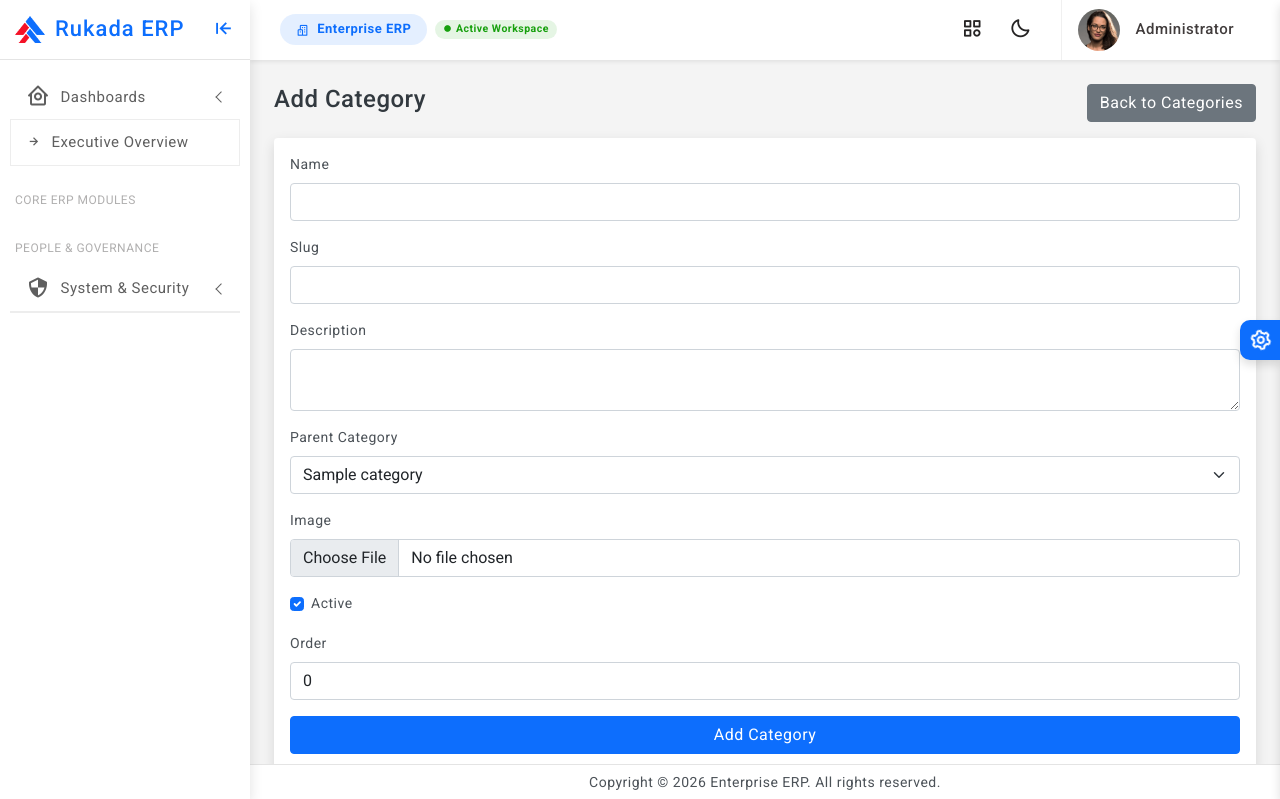
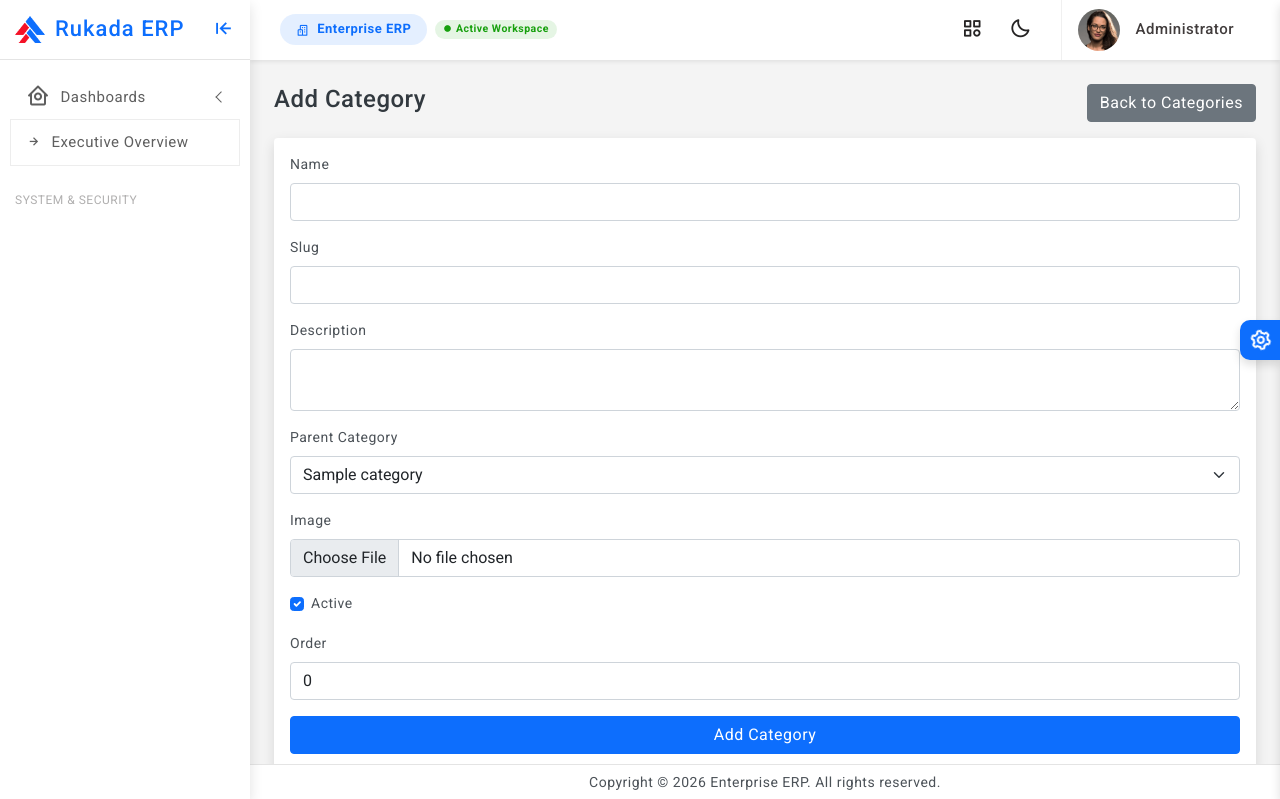
Before and after one commit to MohamedFarouk9/ERP, a Laravel app: template resources/views/admin/categories/create.blade.php in a window 1280 px wide. Shown: the top 799 px of the page. Run offline with Laravel 12, Linux system fonts and the light colour scheme; the template is opened without the code that fills it: most values are stand-ins (such as "Sample title", 1, 10 or a date in 2020); parts of the project's set-up code (start-up, migrations or seed data) failed here and were passed over; some libraries are stand-ins or nearby versions.

Commit message:
feat: add admin layout templates and UI application scripts

```diff
--- a/public/admin/assets/js/app.js
+++ b/public/admin/assets/js/app.js
@@ -1,6 +1,12 @@
 $(function() {
 	"use strict";
-	new PerfectScrollbar(".header-message-list"), new PerfectScrollbar(".header-notifications-list"), $(".mobile-search-icon").on("click", function() {
+	if (document.querySelector(".header-message-list")) {
+		new PerfectScrollbar(".header-message-list");
+	}
+	if (document.querySelector(".header-notifications-list")) {
+		new PerfectScrollbar(".header-notifications-list");
+	}
+	$(".mobile-search-icon").on("click", function() {
 		$(".search-bar").addClass("full-search-bar")
 	}), $(".search-close").on("click", function() {
 		$(".search-bar").removeClass("full-search-bar")
--- a/resources/views/admin/layouts/app.blade.php
+++ b/resources/views/admin/layouts/app.blade.php
@@ -6,6 +6,14 @@
     <meta charset="utf-8">
     <meta name="viewport" content="width=device-width, initial-scale=1">
     <meta name="csrf-token" content="{{ csrf_token() }}">
+    <script>
+        (function() {
+            var savedTheme = localStorage.getItem('erp_theme_class');
+            if (savedTheme) {
+                document.documentElement.className = savedTheme;
+            }
+        })();
+    </script>
     <!--favicon-->
     <link rel="icon" href="{{ asset('admin/assets/images/favicon-32x32.png') }}" type="image/png" />
     <!-- Google Fonts (Rukada Roboto) -->
@@ -81,11 +89,13 @@
             if ($.fn.knob) {
                 $(".knob").knob();
             }
-            // Persist Rukada Theme Customizer selection across pages
-            const savedTheme = localStorage.getItem('erp_theme_class');
-            if (savedTheme) {
-                $('html').attr('class', savedTheme);
-            }
+            // Sync Theme Customizer radio buttons & persist changes
+            const savedTheme = localStorage.getItem('erp_theme_class') || '';
+            if (savedTheme.includes('dark-theme')) $('#darkmode').prop('checked', true);
+            else if (savedTheme.includes('semi-dark')) $('#semidark').prop('checked', true);
+            else if (savedTheme.includes('minimal-theme')) $('#minimaltheme').prop('checked', true);
+            else $('#lightmode').prop('checked', true);
+
             $('.switcher-body input[type="radio"], .switcher-body .indigator').on('click change', function() {
                 setTimeout(function() {
                     localStorage.setItem('erp_theme_class', $('html').attr('class') || '');
--- a/resources/views/admin/layouts/sidebar.blade.php
+++ b/resources/views/admin/layouts/sidebar.blade.php
@@ -13,229 +13,226 @@
 
     <!--navigation-->
     <ul class="metismenu" id="menu">
-        <!-- 1. ANALYTICS DASHBOARDS DROPDOWN -->
-        <li class="{{ request()->is('admin/dashboard') || request()->is('admin/*/dashboard') ? 'mm-active' : '' }}">
+        <!-- Collapsible Dashboards Parent -->
+        <li>
             <a href="javascript:;" class="has-arrow">
                 <div class="parent-icon"><i class='bx bx-home-circle'></i></div>
                 <div class="menu-title">Dashboards</div>
             </a>
             <ul>
-                <li class="{{ request()->routeIs('admin.dashboard') ? 'mm-active' : '' }}">
-                    <a href="{{ route('admin.dashboard') }}"><i class="bx bx-right-arrow-alt"></i>Executive Overview</a>
-                </li>
+                <li><a href="{{ route('admin.dashboard') }}"><i class="bx bx-right-arrow-alt"></i>Executive Overview</a></li>
                 @if($featureManager->isEnabled('accounting'))
                     @can('accounting.accounts.view')
-                        <li class="{{ request()->routeIs('admin.accounting.dashboard') ? 'mm-active' : '' }}">
-                            <a href="{{ route('admin.accounting.dashboard') }}"><i class="bx bx-right-arrow-alt"></i>Finance Analytics</a>
-                        </li>
+                        <li><a href="{{ route('admin.accounting.dashboard') }}"><i class="bx bx-right-arrow-alt"></i>Finance Analytics</a></li>
                     @endcan
                 @endif
                 @if($featureManager->isEnabled('inventory'))
                     @can('inventory.products.view')
-                        <li class="{{ request()->routeIs('admin.inventory.dashboard') ? 'mm-active' : '' }}">
-                            <a href="{{ route('admin.inventory.dashboard') }}"><i class="bx bx-right-arrow-alt"></i>Inventory Analytics</a>
-                        </li>
+                        <li><a href="{{ route('admin.inventory.dashboard') }}"><i class="bx bx-right-arrow-alt"></i>Inventory Analytics</a></li>
                     @endcan
                 @endif
                 @if($featureManager->isEnabled('sales'))
                     @can('sales.orders.view')
-                        <li class="{{ request()->routeIs('admin.sales.dashboard') ? 'mm-active' : '' }}">
-                            <a href="{{ route('admin.sales.dashboard') }}"><i class="bx bx-right-arrow-alt"></i>Sales Analytics</a>
-                        </li>
+                        <li><a href="{{ route('admin.sales.dashboard') }}"><i class="bx bx-right-arrow-alt"></i>Sales Analytics</a></li>
                     @endcan
                 @endif
                 @if($featureManager->isEnabled('procurement'))
                     @can('procurement.orders.view')
-                        <li class="{{ request()->routeIs('admin.procurement.dashboard') ? 'mm-active' : '' }}">
-                            <a href="{{ route('admin.procurement.dashboard') }}"><i class="bx bx-right-arrow-alt"></i>Procurement Analytics</a>
-                        </li>
+                        <li><a href="{{ route('admin.procurement.dashboard') }}"><i class="bx bx-right-arrow-alt"></i>Procurement Analytics</a></li>
                     @endcan
                 @endif
             </ul>
         </li>
 
-        <li class="menu-label">Core ERP Modules</li>
-
-        <!-- 2. SALES & COMMERCIAL DROPDOWN -->
+        <!-- Sales & Billing (Flat Section) -->
         @if($featureManager->isEnabled('sales') && (auth()->user()?->can('sales.customers.view') || auth()->user()?->can('sales.orders.view') || auth()->user()?->can('sales.invoices.view')))
-            <li class="{{ request()->is('admin/customers*') || request()->is('admin/orders*') || request()->is('admin/invoices*') ? 'mm-active' : '' }}">
-                <a href="javascript:;" class="has-arrow">
-                    <div class="parent-icon"><i class='bx bx-cart'></i></div>
-                    <div class="menu-title">Sales & Billing</div>
-                </a>
-                <ul>
-                    @can('sales.customers.view')
-                        <li class="{{ request()->routeIs('admin.customers.*') ? 'mm-active' : '' }}">
-                            <a href="{{ route('admin.customers.index') }}"><i class="bx bx-right-arrow-alt"></i>Customers</a>
-                        </li>
-                    @endcan
-                    @can('sales.orders.view')
-                        <li class="{{ request()->routeIs('admin.orders.*') ? 'mm-active' : '' }}">
-                            <a href="{{ route('admin.orders.index') }}"><i class="bx bx-right-arrow-alt"></i>Sales Orders</a>
-                        </li>
-                    @endcan
-                    @can('sales.invoices.view')
-                        <li class="{{ request()->routeIs('admin.invoices.*') ? 'mm-active' : '' }}">
-                            <a href="{{ route('admin.invoices.index') }}"><i class="bx bx-right-arrow-alt"></i>Invoices</a>
-                        </li>
-                    @endcan
-                </ul>
-            </li>
+            <li class="menu-label">Sales & Billing</li>
+            @can('sales.customers.view')
+                <li>
+                    <a href="{{ route('admin.customers.index') }}">
+                        <div class="parent-icon"><i class='bx bx-user-pin'></i></div>
+                        <div class="menu-title">Customers</div>
+                    </a>
+                </li>
+            @endcan
+            @can('sales.orders.view')
+                <li>
+                    <a href="{{ route('admin.orders.index') }}">
+                        <div class="parent-icon"><i class='bx bx-cart'></i></div>
+                        <div class="menu-title">Sales Orders</div>
+                    </a>
+                </li>
+            @endcan
+            @can('sales.invoices.view')
+                <li>
+                    <a href="{{ route('admin.invoices.index') }}">
+                        <div class="parent-icon"><i class='bx bx-receipt'></i></div>
+                        <div class="menu-title">Invoices</div>
+                    </a>
+                </li>
+            @endcan
         @endif
 
-        <!-- 3. INVENTORY & WAREHOUSING DROPDOWN -->
+        <!-- Inventory & Stock (Flat Section) -->
         @if($featureManager->isEnabled('inventory') && (auth()->user()?->can('inventory.products.view') || auth()->user()?->can('inventory.categories.view') || auth()->user()?->can('inventory.warehouses.view')))
-            <li class="{{ request()->is('admin/products*') || request()->is('admin/categories*') || request()->is('admin/warehouses*') ? 'mm-active' : '' }}">
-                <a href="javascript:;" class="has-arrow">
-                    <div class="parent-icon"><i class='bx bx-package'></i></div>
-                    <div class="menu-title">Inventory & Stock</div>
-                </a>
-                <ul>
-                    @can('inventory.products.view')
-                        <li class="{{ request()->routeIs('admin.products.*') ? 'mm-active' : '' }}">
-                            <a href="{{ route('admin.products.index') }}"><i class="bx bx-right-arrow-alt"></i>Products Catalog</a>
-                        </li>
-                    @endcan
-                    @can('inventory.categories.view')
-                        <li class="{{ request()->routeIs('admin.categories.*') ? 'mm-active' : '' }}">
-                            <a href="{{ route('admin.categories.index') }}"><i class="bx bx-right-arrow-alt"></i>Categories</a>
-                        </li>
-                    @endcan
-                    @can('inventory.warehouses.view')
-                        <li class="{{ request()->routeIs('admin.warehouses.*') ? 'mm-active' : '' }}">
-                            <a href="{{ route('admin.warehouses.index') }}"><i class="bx bx-right-arrow-alt"></i>Warehouses</a>
-                        </li>
-                    @endcan
-                </ul>
-            </li>
+            <li class="menu-label">Inventory & Stock</li>
+            @can('inventory.products.view')
+                <li>
+                    <a href="{{ route('admin.products.index') }}">
+                        <div class="parent-icon"><i class='bx bx-package'></i></div>
+                        <div class="menu-title">Products</div>
+                    </a>
+                </li>
+            @endcan
+            @can('inventory.categories.view')
+                <li>
+                    <a href="{{ route('admin.categories.index') }}">
+                        <div class="parent-icon"><i class='bx bx-list-ul'></i></div>
+                        <div class="menu-title">Categories</div>
+                    </a>
+                </li>
+            @endcan
+            @can('inventory.warehouses.view')
+                <li>
+                    <a href="{{ route('admin.warehouses.index') }}">
+                        <div class="parent-icon"><i class='bx bx-store'></i></div>
+                        <div class="menu-title">Warehouses</div>
+                    </a>
+                </li>
+            @endcan
         @endif
 
-        <!-- 4. PROCUREMENT & PURCHASING DROPDOWN -->
+        <!-- Procurement & AP (Flat Section) -->
         @if($featureManager->isEnabled('procurement') && (auth()->user()?->can('procurement.suppliers.view') || auth()->user()?->can('procurement.orders.view') || auth()->user()?->can('procurement.bills.view')))
-            <li class="{{ request()->is('admin/procurement/suppliers*') || request()->is('admin/procurement/purchase-orders*') || request()->is('admin/procurement/vendor-bills*') ? 'mm-active' : '' }}">
-                <a href="javascript:;" class="has-arrow">
-                    <div class="parent-icon"><i class='bx bx-shopping-bag'></i></div>
-                    <div class="menu-title">Procurement & AP</div>
-                </a>
-                <ul>
-                    @can('procurement.suppliers.view')
-                        <li class="{{ request()->routeIs('admin.procurement.suppliers.*') ? 'mm-active' : '' }}">
-                            <a href="{{ route('admin.procurement.suppliers.index') }}"><i class="bx bx-right-arrow-alt"></i>Suppliers</a>
-                        </li>
-                    @endcan
-                    @can('procurement.orders.view')
-                        <li class="{{ request()->routeIs('admin.procurement.orders.*') ? 'mm-active' : '' }}">
-                            <a href="{{ route('admin.procurement.orders.index') }}"><i class="bx bx-right-arrow-alt"></i>Purchase Orders</a>
-                        </li>
-                    @endcan
-                    @can('procurement.bills.view')
-                        <li class="{{ request()->routeIs('admin.procurement.bills.*') ? 'mm-active' : '' }}">
-                            <a href="{{ route('admin.procurement.bills.index') }}"><i class="bx bx-right-arrow-alt"></i>Vendor Bills</a>
-                        </li>
-                    @endcan
-                </ul>
-            </li>
+            <li class="menu-label">Procurement & AP</li>
+            @can('procurement.suppliers.view')
+                <li>
+                    <a href="{{ route('admin.procurement.suppliers.index') }}">
+                        <div class="parent-icon"><i class='bx bx-buildings'></i></div>
+                        <div class="menu-title">Suppliers</div>
+                    </a>
+                </li>
+            @endcan
+            @can('procurement.orders.view')
+                <li>
+                    <a href="{{ route('admin.procurement.orders.index') }}">
+                        <div class="parent-icon"><i class='bx bx-shopping-bag'></i></div>
+                        <div class="menu-title">Purchase Orders</div>
+                    </a>
+                </li>
+            @endcan
+            @can('procurement.bills.view')
+                <li>
+                    <a href="{{ route('admin.procurement.bills.index') }}">
+                        <div class="parent-icon"><i class='bx bx-file'></i></div>
+                        <div class="menu-title">Vendor Bills</div>
+                    </a>
+                </li>
+            @endcan
         @endif
 
-        <!-- 5. FINANCE & GENERAL LEDGER DROPDOWN -->
+        <!-- Finance & Ledger (Flat Section) -->
         @if($featureManager->isEnabled('accounting') && (auth()->user()?->can('accounting.accounts.view') || auth()->user()?->can('accounting.transactions.view')))
-            <li class="{{ request()->is('admin/accounting/accounts*') || request()->is('admin/accounting/transactions*') ? 'mm-active' : '' }}">
-                <a href="javascript:;" class="has-arrow">
-                    <div class="parent-icon"><i class='bx bx-calculator'></i></div>
-                    <div class="menu-title">Finance & Ledger</div>
-                </a>
-                <ul>
-                    @can('accounting.accounts.view')
-                        <li class="{{ request()->routeIs('admin.accounting.accounts*') ? 'mm-active' : '' }}">
-                            <a href="{{ route('admin.accounting.accounts') }}"><i class="bx bx-right-arrow-alt"></i>Chart of Accounts</a>
-                        </li>
-                    @endcan
-                    @can('accounting.transactions.view')
-                        <li class="{{ request()->routeIs('admin.accounting.transactions*') ? 'mm-active' : '' }}">
-                            <a href="{{ route('admin.accounting.transactions') }}"><i class="bx bx-right-arrow-alt"></i>Ledger Transactions</a>
-                        </li>
-                    @endcan
-                </ul>
-            </li>
+            <li class="menu-label">Finance & Ledger</li>
+            @can('accounting.accounts.view')
+                <li>
+                    <a href="{{ route('admin.accounting.accounts') }}">
+                        <div class="parent-icon"><i class='bx bx-book-open'></i></div>
+                        <div class="menu-title">Chart of Accounts</div>
+                    </a>
+                </li>
+            @endcan
+            @can('accounting.transactions.view')
+                <li>
+                    <a href="{{ route('admin.accounting.transactions') }}">
+                        <div class="parent-icon"><i class='bx bx-transfer'></i></div>
+                        <div class="menu-title">Ledger Transactions</div>
+                    </a>
+                </li>
+            @endcan
         @endif
 
-        <!-- 6. PAYMENTS & TREASURY DROPDOWN -->
+        <!-- Payments & Treasury (Flat Section) -->
         @if($featureManager->isEnabled('payments') && (auth()->user()?->can('payments.transactions.view') || auth()->user()?->can('payments.refunds.view')))
-            <li class="{{ request()->is('admin/payments*') ? 'mm-active' : '' }}">
-                <a href="javascript:;" class="has-arrow">
-                    <div class="parent-icon"><i class='bx bx-wallet'></i></div>
-                    <div class="menu-title">Payments & Treasury</div>
-                </a>
-                <ul>
-                    @can('payments.transactions.view')
-                        <li class="{{ request()->routeIs('admin.payments.index') ? 'mm-active' : '' }}">
-                            <a href="{{ route('admin.payments.index') }}"><i class="bx bx-right-arrow-alt"></i>Payments & Methods</a>
-                        </li>
-                    @endcan
-                    @can('payments.refunds.view')
-                        <li class="{{ request()->routeIs('admin.payments.refunds*') ? 'mm-active' : '' }}">
-                            <a href="{{ route('admin.payments.refunds') }}"><i class="bx bx-right-arrow-alt"></i>Refunds</a>
-                        </li>
-                    @endcan
-                </ul>
-            </li>
+            <li class="menu-label">Payments & Treasury</li>
+            @can('payments.transactions.view')
+                <li>
+                    <a href="{{ route('admin.payments.index') }}">
+                        <div class="parent-icon"><i class='bx bx-wallet'></i></div>
+                        <div class="menu-title">Payments & Methods</div>
+                    </a>
+                </li>
+            @endcan
+            @can('payments.refunds.view')
+                <li>
+                    <a href="{{ route('admin.payments.refunds') }}">
+                        <div class="parent-icon"><i class='bx bx-revision'></i></div>
+                        <div class="menu-title">Refunds</div>
+                    </a>
+                </li>
+            @endcan
         @endif
 
-        <li class="menu-label">People & Governance</li>
-
-        <!-- 7. ORGANIZATION & HR DROPDOWN -->
+        <!-- Organization & HR (Flat Section) -->
         @if(auth()->user()?->can('users.departments.view') || auth()->user()?->can('users.teams.view'))
-            <li class="{{ request()->is('admin/organization*') ? 'mm-active' : '' }}">
-                <a href="javascript:;" class="has-arrow">
-                    <div class="parent-icon"><i class='bx bx-group'></i></div>
-                    <div class="menu-title">Organization & HR</div>
-                </a>
-                <ul>
-                    @can('users.departments.view')
-                        <li class="{{ request()->routeIs('admin.organization.staff*') ? 'mm-active' : '' }}">
-                            <a href="{{ route('admin.organization.staff') }}"><i class="bx bx-right-arrow-alt"></i>Staff Directory</a>
-                        </li>
-                        <li class="{{ request()->routeIs('admin.organization.departments*') ? 'mm-active' : '' }}">
-                            <a href="{{ route('admin.organization.departments') }}"><i class="bx bx-right-arrow-alt"></i>Departments</a>
-                        </li>
-                    @endcan
-                    @can('users.teams.view')
-                        <li class="{{ request()->routeIs('admin.organization.teams*') ? 'mm-active' : '' }}">
-                            <a href="{{ route('admin.organization.teams') }}"><i class="bx bx-right-arrow-alt"></i>Teams & Leads</a>
-                        </li>
-                    @endcan
-                </ul>
-            </li>
+            <li class="menu-label">Organization & HR</li>
+            @can('users.departments.view')
+                <li>
+                    <a href="{{ route('admin.organization.staff') }}">
+                        <div class="parent-icon"><i class='bx bx-id-card'></i></div>
+                        <div class="menu-title">Staff Directory</div>
+                    </a>
+                </li>
+                <li>
+                    <a href="{{ route('admin.organization.departments') }}">
+                        <div class="parent-icon"><i class='bx bx-sitemap'></i></div>
+                        <div class="menu-title">Departments</div>
+                    </a>
+                </li>
+            @endcan
+            @can('users.teams.view')
+                <li>
+                    <a href="{{ route('admin.organization.teams') }}">
+                        <div class="parent-icon"><i class='bx bx-group'></i></div>
+                        <div class="menu-title">Teams & Leads</div>
+                    </a>
+                </li>
+            @endcan
         @endif
 
-        <!-- 8. SYSTEM & SECURITY DROPDOWN -->
-        <li class="{{ request()->is('admin/features*') || request()->is('admin/roles*') || request()->is('admin/permissions*') || request()->is('admin/audit-logs*') ? 'mm-active' : '' }}">
-            <a href="javascript:;" class="has-arrow">
-                <div class="parent-icon"><i class='bx bx-shield-quarter'></i></div>
-                <div class="menu-title">System & Security</div>
-            </a>
-            <ul>
-                @can('core.features.view')
-                    <li class="{{ request()->routeIs('admin.features.*') ? 'mm-active' : '' }}">
-                        <a href="{{ route('admin.features.index') }}"><i class="bx bx-right-arrow-alt"></i>Module Feature Flags</a>
-                    </li>
-                @endcan
-                @can('users.roles.view')
-                    <li class="{{ request()->routeIs('admin.roles.*') ? 'mm-active' : '' }}">
-                        <a href="{{ route('admin.roles.index') }}"><i class="bx bx-right-arrow-alt"></i>Roles & RBAC</a>
-                    </li>
-                @endcan
-                @can('users.permissions.view')
-                    <li class="{{ request()->routeIs('admin.permissions.*') ? 'mm-active' : '' }}">
-                        <a href="{{ route('admin.permissions.index') }}"><i class="bx bx-right-arrow-alt"></i>Permissions Matrix</a>
-                    </li>
-                @endcan
-                @can('users.audit-logs.view')
-                    <li class="{{ request()->routeIs('admin.audit-logs.*') ? 'mm-active' : '' }}">
-                        <a href="{{ route('admin.audit-logs.index') }}"><i class="bx bx-right-arrow-alt"></i>Compliance Audit Trail</a>
-                    </li>
-                @endcan
-            </ul>
-        </li>
+        <!-- System & Security (Flat Section) -->
+        <li class="menu-label">System & Security</li>
+        @can('core.features.view')
+            <li>
+                <a href="{{ route('admin.features.index') }}">
+                    <div class="parent-icon"><i class='bx bx-toggle-right'></i></div>
+                    <div class="menu-title">Module Feature Flags</div>
+                </a>
+            </li>
+        @endcan
+        @can('users.roles.view')
+            <li>
+                <a href="{{ route('admin.roles.index') }}">
+                    <div class="parent-icon"><i class='bx bx-shield-alt-2'></i></div>
+                    <div class="menu-title">Roles & RBAC</div>
+                </a>
+            </li>
+        @endcan
+        @can('users.permissions.view')
+            <li>
+                <a href="{{ route('admin.permissions.index') }}">
+                    <div class="parent-icon"><i class='bx bx-key'></i></div>
+                    <div class="menu-title">Permissions Matrix</div>
+                </a>
+            </li>
+        @endcan
+        @can('users.audit-logs.view')
+            <li>
+                <a href="{{ route('admin.audit-logs.index') }}">
+                    <div class="parent-icon"><i class='bx bx-history'></i></div>
+                    <div class="menu-title">Compliance Audit Trail</div>
+                </a>
+            </li>
+        @endcan
     </ul>
 </div>
```
